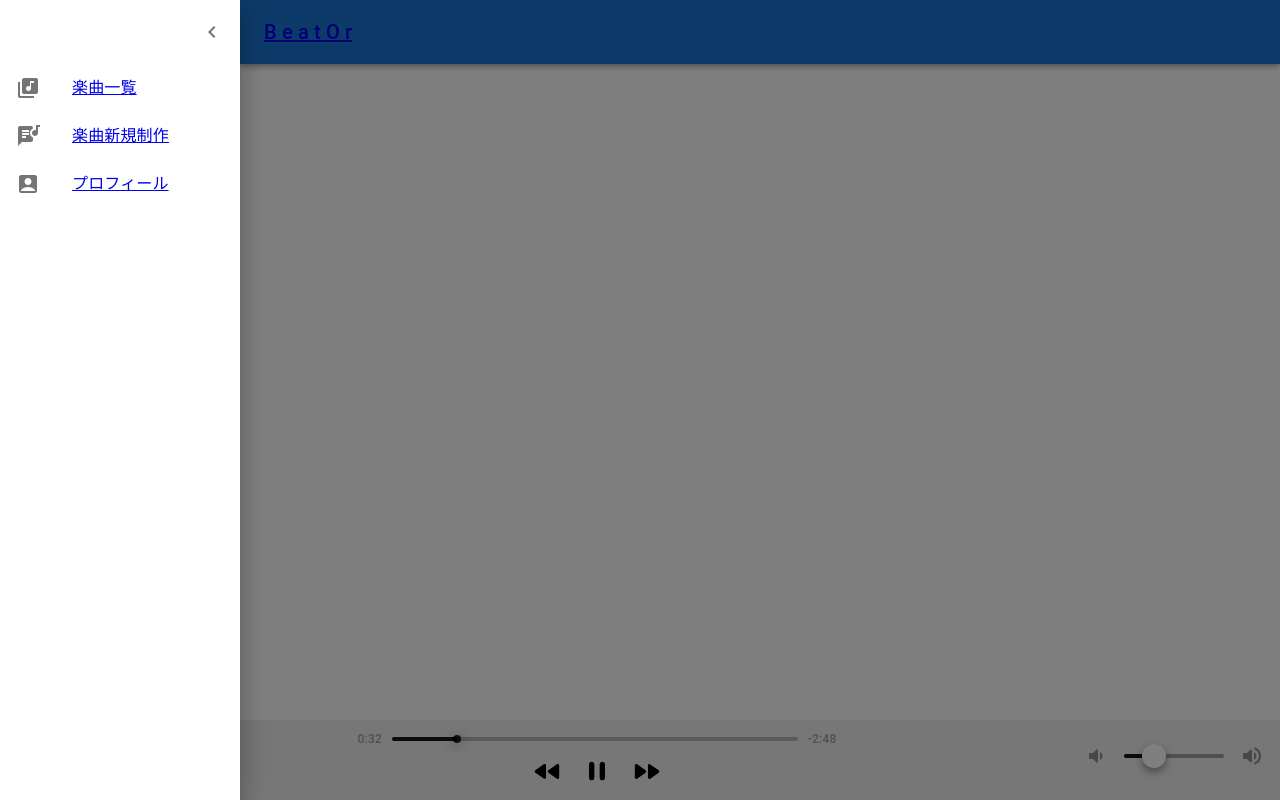
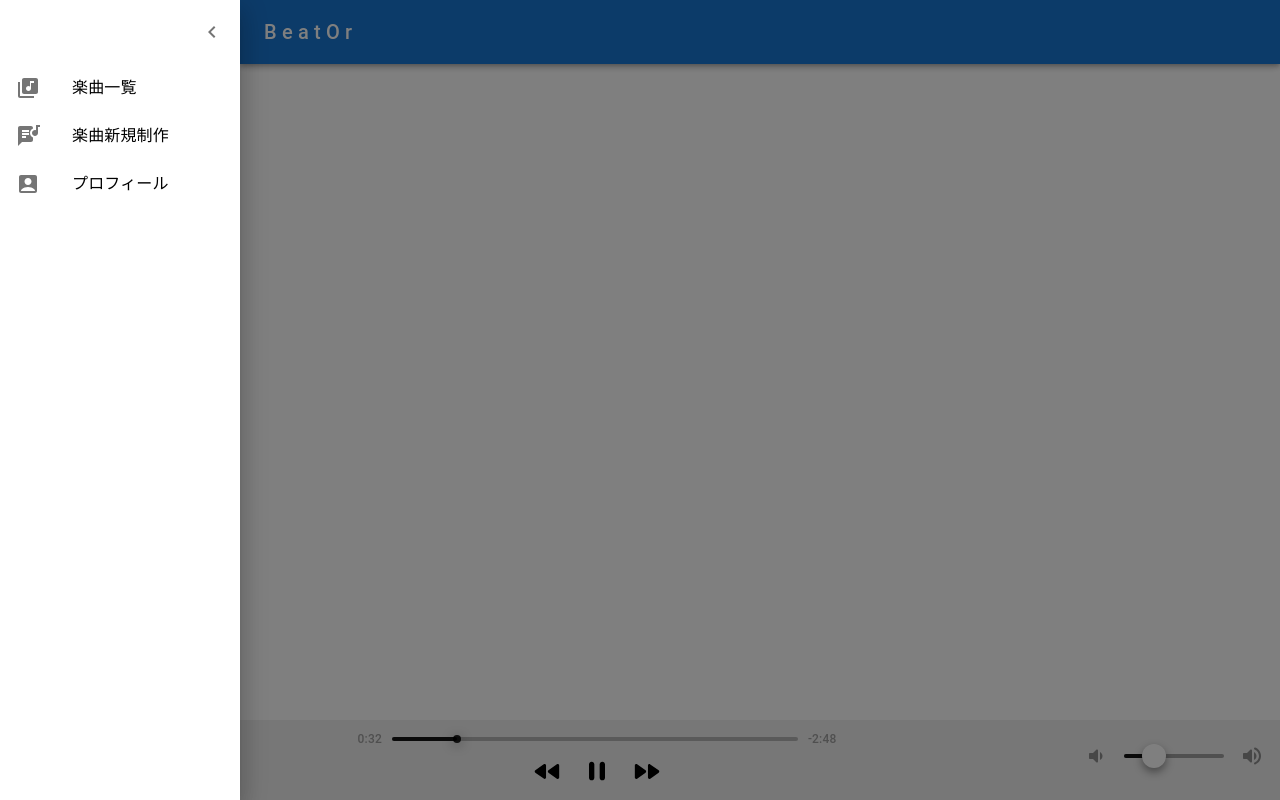
Before and after one commit to Jumpei-Arigaya/beator-front-web, a Next.js app: page / in a window 1280 px wide. Both pictures are taken after a click on the button 32 px from the left and 32 px from the top of the page. Built offline with nearby package versions, Linux system fonts and the light colour scheme.

Commit message:
文字の色を変更・下線部の削除

```diff
--- a/src/components/layouts/DashBoard.tsx
+++ b/src/components/layouts/DashBoard.tsx
@@ -15,10 +15,10 @@ import ListItem from "@mui/material/ListItem";
 import ListItemButton from "@mui/material/ListItemButton";
 import ListItemIcon from "@mui/material/ListItemIcon";
 import ListItemText from "@mui/material/ListItemText";
-import LibraryMusicIcon from '@mui/icons-material/LibraryMusic';
-import LyricsIcon from '@mui/icons-material/Lyrics';
-import AccountBoxIcon from '@mui/icons-material/AccountBox';
-import Link from 'next/link'
+import LibraryMusicIcon from "@mui/icons-material/LibraryMusic";
+import LyricsIcon from "@mui/icons-material/Lyrics";
+import AccountBoxIcon from "@mui/icons-material/AccountBox";
+import Link from "next/link";
 const drawerWidth = 240;
 
 const Main = styled("main", { shouldForwardProp: (prop) => prop !== "open" })<{
@@ -100,7 +100,7 @@ export default function DashBoard({ children }: LayoutProps) {
           >
             <MenuIcon />
           </IconButton>
-          <Link href="/">
+          <Link href="/" style={{ color: "white", textDecoration: "none" }}>
             <Typography variant="h6" noWrap component="div">
               B e a t O r
             </Typography>
@@ -132,46 +132,48 @@ export default function DashBoard({ children }: LayoutProps) {
 
         {/* 楽曲一覧のリストアイテム */}
         <ListItem disablePadding>
-      <Link href="/songlist">
+          <Link
+            href="/songlist"
+            style={{ color: "black", textDecoration: "none" }}
+          >
             <ListItemButton>
               <ListItemIcon>
                 <LibraryMusicIcon /> {/* 楽曲一覧アイコン */}
               </ListItemIcon>
               <ListItemText primary="楽曲一覧" /> {/* テキスト: "楽曲一覧" */}
-
             </ListItemButton>
           </Link>
         </ListItem>
 
         <ListItem disablePadding>
-        <Link href="/create-song">
+          <Link
+            href="/create-song"
+            style={{ color: "black", textDecoration: "none" }}
+          >
             <ListItemButton>
               <ListItemIcon>
                 <LyricsIcon /> {/* 楽曲新規制作:アイコン */}
               </ListItemIcon>
-          <ListItemText primary="楽曲新規制作" /> {/* テキスト: "楽曲新規制作" */}
+              <ListItemText primary="楽曲新規制作" />{" "}
+              {/* テキスト: "楽曲新規制作" */}
             </ListItemButton>
           </Link>
         </ListItem>
 
         <ListItem disablePadding>
-        <Link href="/profile">
+          <Link
+            href="/profile"
+            style={{ color: "black", textDecoration: "none" }}
+          >
             <ListItemButton>
               <ListItemIcon>
                 <AccountBoxIcon /> {/* プロフィールアイコン */}
               </ListItemIcon>
-           <ListItemText primary="プロフィール" /> {/* テキスト: "プロフィール" */}
+              <ListItemText primary="プロフィール" />{" "}
+              {/* テキスト: "プロフィール" */}
             </ListItemButton>
           </Link>
         </ListItem>
-
-
-
-
-
-
-
-
       </Drawer>
       <div style={{ marginTop: "64px" }}>{children}</div>
     </Box>
```
Lines whose indentation alone changed are shown as unchanged.
